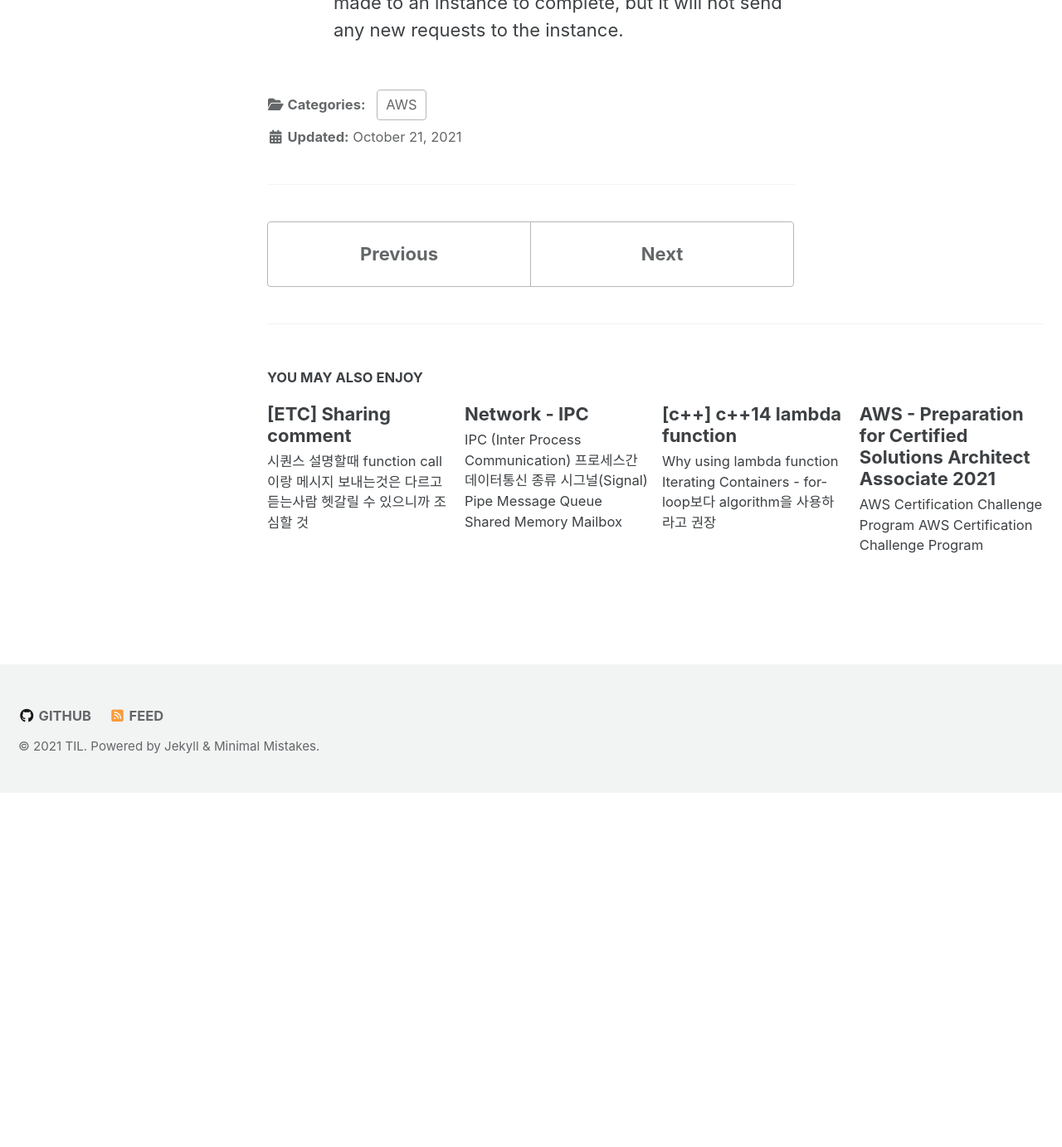
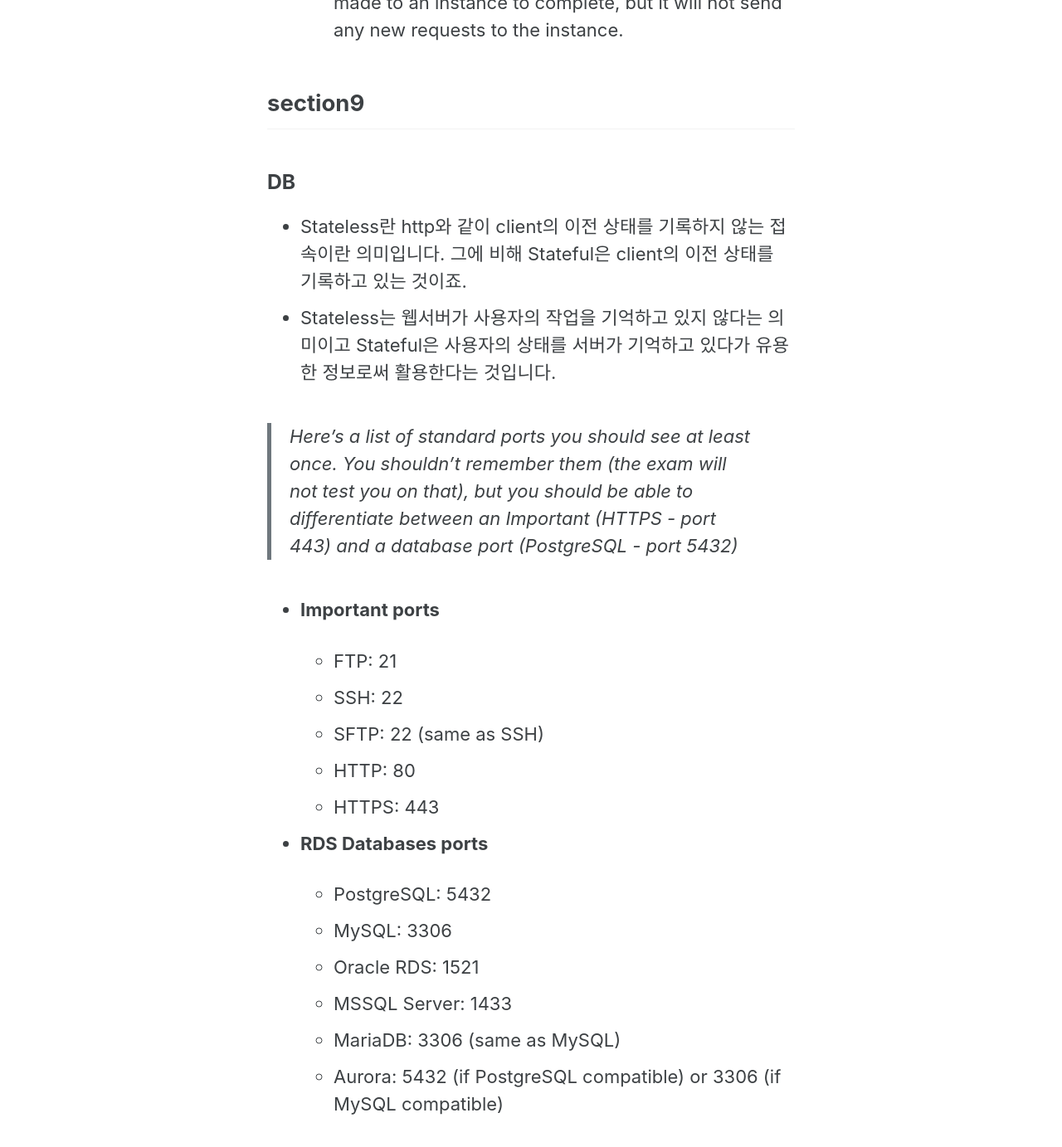
Before and after one commit to sujinsjlee/TIL, a Jekyll site: the page built from _posts/2021-10-21-Aws_ultimate_SAA.md, in a window 1280 px wide and 1400 px high, scrolled down 9094 px. Shown: the top 1383 px of the window at 83% size. Built offline with Jekyll 4.4.1, drawn with Linux system fonts in a browser that asks for light colours; cached includes are drawn as plain includes; nearby versions of some CDN libraries; before the commit the page ends 10050 px from its top, so only the background shows below that.

Commit message:
[aws] DB

```diff
--- a/_posts/2021-10-21-Aws_ultimate_SAA.md
+++ b/_posts/2021-10-21-Aws_ultimate_SAA.md
@@ -154,3 +154,29 @@ tags:
   - Auto Scaling이 사용자의 요청을 처리 중인 EC2 인스턴스를 바로 삭제하지 못하도록 방지하는 기능입니다.
   - 예를 들어 사용자 수가 줄어들면 Auto Scaling이 EC2 인스턴스를 삭제합니다. 마침 사용자가 해당 EC2 인스턴스에서 파일을 다운로드하고 있었는데 EC2 인스턴스가 삭제되어버리면 파일 다운로드는 중간에 끊어집니다. EC2 인스턴스를 삭제하기 전에 사용자의 요청을 처리할 수 있도록 지정한 시간만큼 기다립니다. 그리고 기다리는 동안에는 새로운 커넥션을 받지 않습니다
   - When Connection Draining is enabled and configured, the process of deregistering an instance from an Elastic Load Balancer gains an additional step. For the duration of the configured timeout, the load balancer will allow existing, in-flight requests made to an instance to complete, but it will not send any new requests to the instance.
+
+## section9
+### DB
+- Stateless란 http와 같이 client의 이전 상태를 기록하지 않는 접속이란 의미입니다. 그에 비해 Stateful은 client의 이전 상태를 기록하고 있는 것이죠.
+- Stateless는 웹서버가 사용자의 작업을 기억하고 있지 않다는 의미이고 Stateful은 사용자의 상태를 서버가 기억하고 있다가 유용한 정보로써 활용한다는 것입니다.
+
+> Here's a list of standard ports you should see at least once. You shouldn't remember them (the exam will not test you on that), but you should be able to differentiate between an Important (HTTPS - port 443) and a database port (PostgreSQL - port 5432)
+
+
+
+- **Important ports**
+
+  - FTP: 21
+  - SSH: 22
+  - SFTP: 22 (same as SSH)
+  - HTTP: 80
+  - HTTPS: 443
+
+- **RDS Databases ports**
+
+  - PostgreSQL: 5432
+  - MySQL: 3306
+  - Oracle RDS: 1521
+  - MSSQL Server: 1433
+  - MariaDB: 3306 (same as MySQL)
+  - Aurora: 5432 (if PostgreSQL compatible) or 3306 (if MySQL compatible)
```
